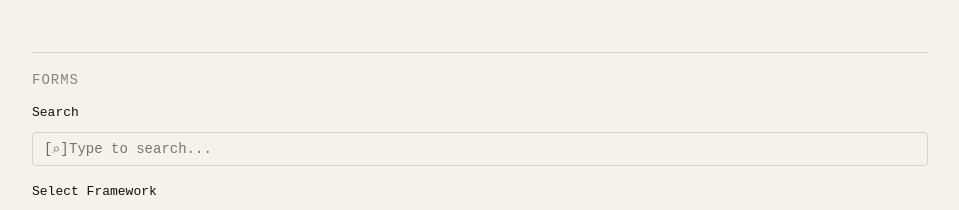
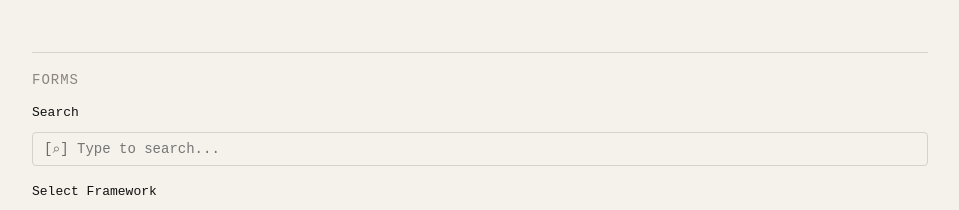
Before and after one commit to ro4dev/tui-components-react, a React (Vite) app: page / in a window 1280 px wide. Shown: the part 2720-2930 px from the top of the page, without its empty margins (160-1119 px from the left). Built offline with nearby package versions, Linux system fonts and the light colour scheme.

Commit message:
increase input padding-left to prevent icon overlap with placeholder text

```diff
--- a/src/components/form/Form.tsx
+++ b/src/components/form/Form.tsx
@@ -17,7 +17,7 @@ export function SearchInput({ placeholder = 'Type to search...', onSearch }: Sea
         value={value}
         onChange={(e) => { setValue(e.target.value); onSearch?.(e.target.value); }}
         placeholder={placeholder}
-        style={{ paddingLeft: 36 }}
+        style={{ paddingLeft: 44 }}
       />
       {value && (
         <button className="clear-btn" onClick={() => { setValue(''); onSearch?.(''); }}>[×]</button>
```
